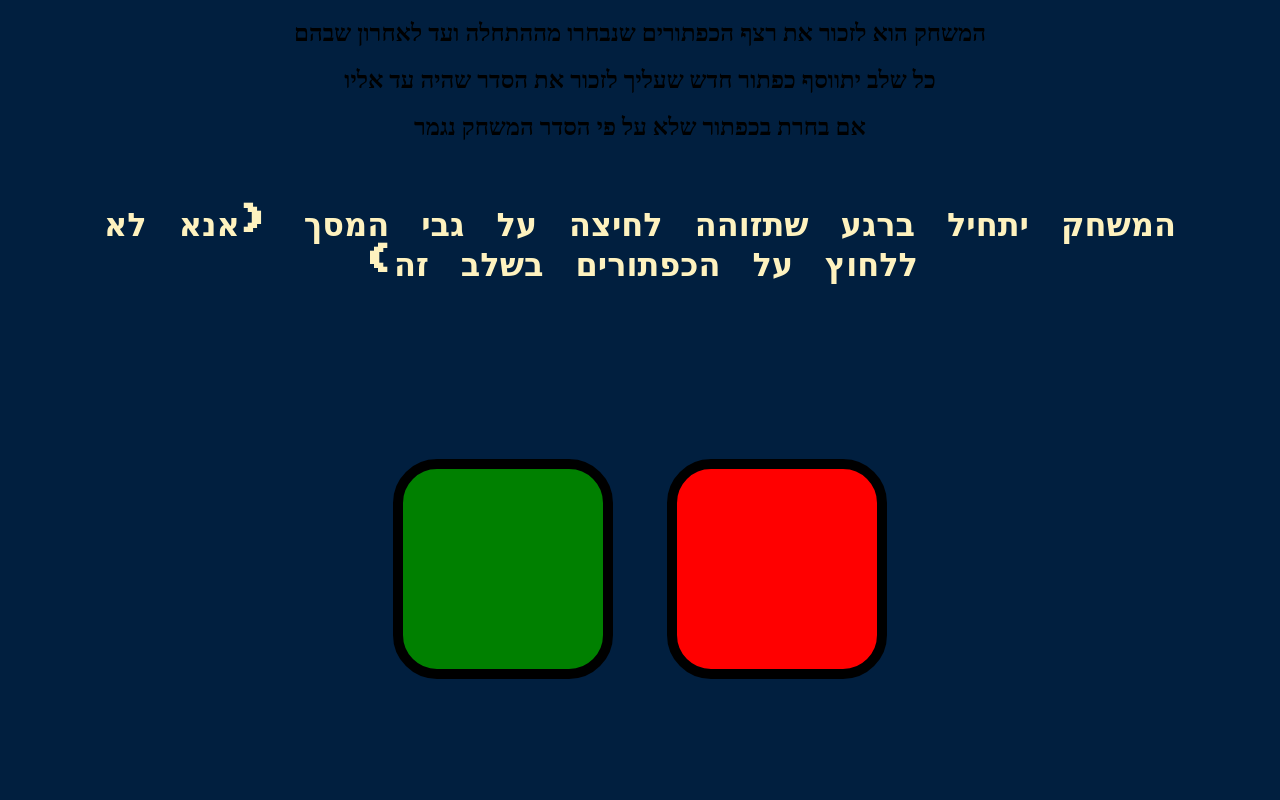
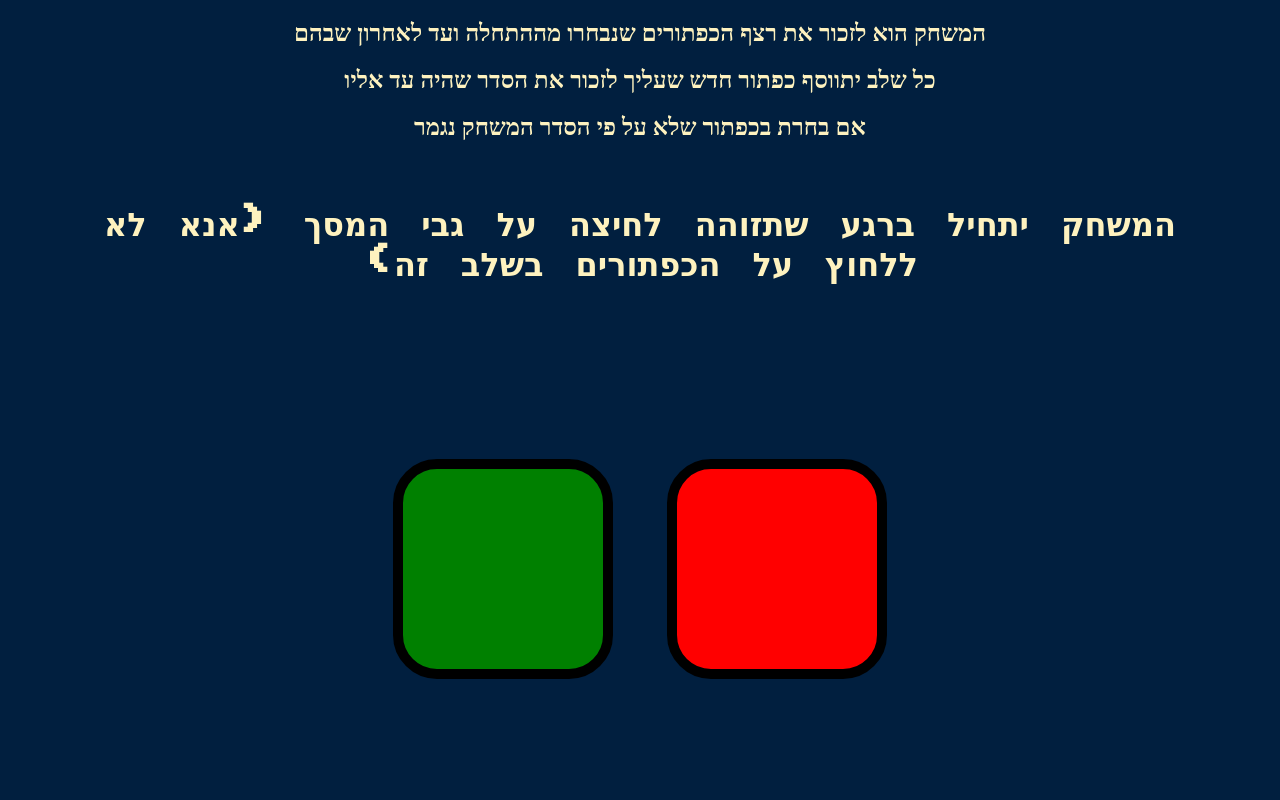
Before and after one commit to buchtzio/Simon_Game, a plain HTML site: page index.html in a window 1280 px wide. Shown: the top 800 px of the page. Drawn offline with nearby package versions, Linux system fonts and the light colour scheme.

Commit message:
Update styles.css

```diff
--- a/styles.css
+++ b/styles.css
@@ -15,6 +15,9 @@ body {
   width: 50%;
   margin: auto;
 
+}
+h2{
+  color: #FEF2BF;
 }
 @media only screen and (min-width : 320px) {
   .container {
```
